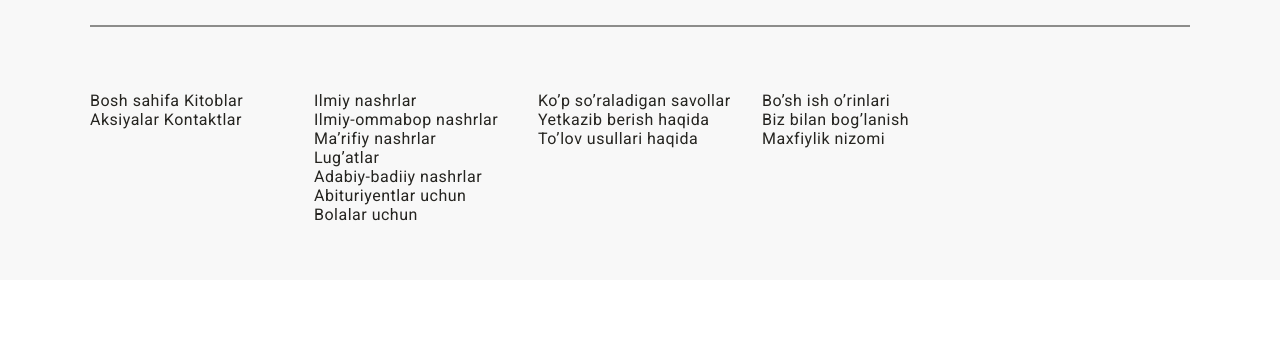
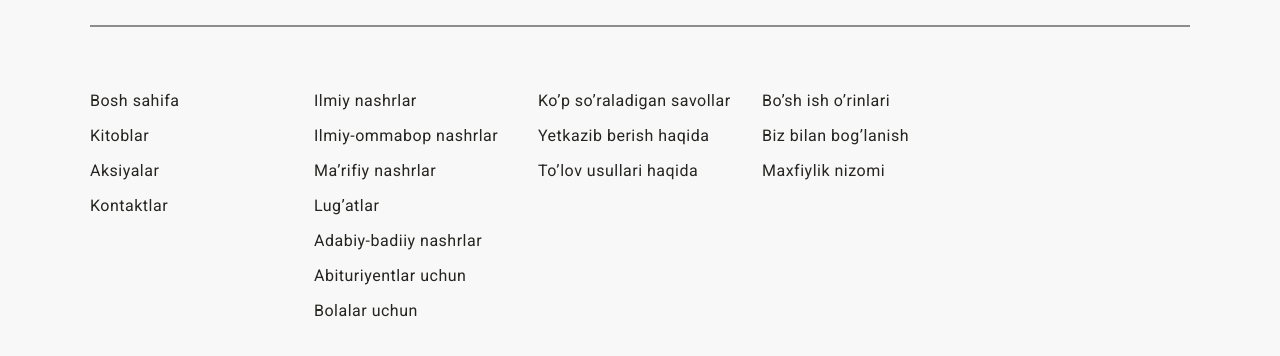
Before and after one commit to Muhammadumar2002/Akademnashr, a plain HTML site: page index.html in a window 1280 px wide. Shown: the part 2218-2574 px from the top of the page. Before the commit the page ends 2498 px from the top, so only its background shows below. Drawn offline with Linux system fonts and the light colour scheme.

Commit message:
Add container and releted styles.Add margin to footer links item

```diff
--- a/css/styles.css
+++ b/css/styles.css
@@ -283,6 +283,7 @@ margin-right: 0;
   .site-footer-socials a:hover{
     color: #ff7500;
   }
+
  .site-footer-divider{
    height: 2px;
    border: 0;
@@ -294,7 +295,6 @@ margin-right: 0;
 
   .site-footer-bottom{
     display: flex;
-
   }
   .site-footer-links{
     width: 224px;
@@ -307,6 +307,12 @@ margin-right: 0;
   .site-footer-links:last-child{
   margin-right: 0;
   }
+  .site-footer-links li {
+ margin-bottom: 16px;
+  }
+  .site-footer-links li:last-child {
+    margin-bottom: 0;
+      }
 
 
   .site-footer-links a {
@@ -317,3 +323,7 @@ margin-right: 0;
   .site-footer-links a:active{
   opacity: 0.6;
   }
+  .site-footer-links a:hover{
+    opacity: 0.6;
+    color: #ff7500;
+    }
--- a/index.html
+++ b/index.html
@@ -132,16 +132,17 @@
             </ul>
        </div>
           <hr class="site-footer-divider">
+
             <!-- LINKLAR -->
           <div class="site-footer-bottom">
+
             <ul class="site-footer-links">
-              <li>
-                <a href="#">Bosh sahifa</a>
-                <a href="#">Kitoblar</a>
-                <a href="#">Aksiyalar</a>
-                <a href="#">Kontaktlar</a>
-              </li>
+                <li><a href="#">Bosh sahifa</a></li>
+                <li><a href="#">Kitoblar</a></li>
+                <li><a href="#">Aksiyalar</a></li>
+                <li><a href="#">Kontaktlar</a></li>
             </ul>
+
             <ul class="site-footer-links">
               <li><a href="#">Ilmiy nashrlar</a></li>
               <li><a href="#">Ilmiy-ommabop nashrlar</a></li>
@@ -151,11 +152,13 @@
               <li><a href="#">Abituriyentlar uchun</a></li>
               <li><a href="#">Bolalar uchun</a></li>
             </ul>
+
             <ul class="site-footer-links">
               <li><a href="#">Ko’p so’raladigan savollar</a></li>
               <li><a href="#">Yetkazib berish haqida</a></li>
               <li><a href="#">To’lov usullari haqida</a></li>
             </ul>
+
             <ul class="site-footer-links">
               <li><a href="#">Bo’sh ish o’rinlari</a></li>
               <li><a href="#">Biz bilan bog’lanish</a></li>
```
